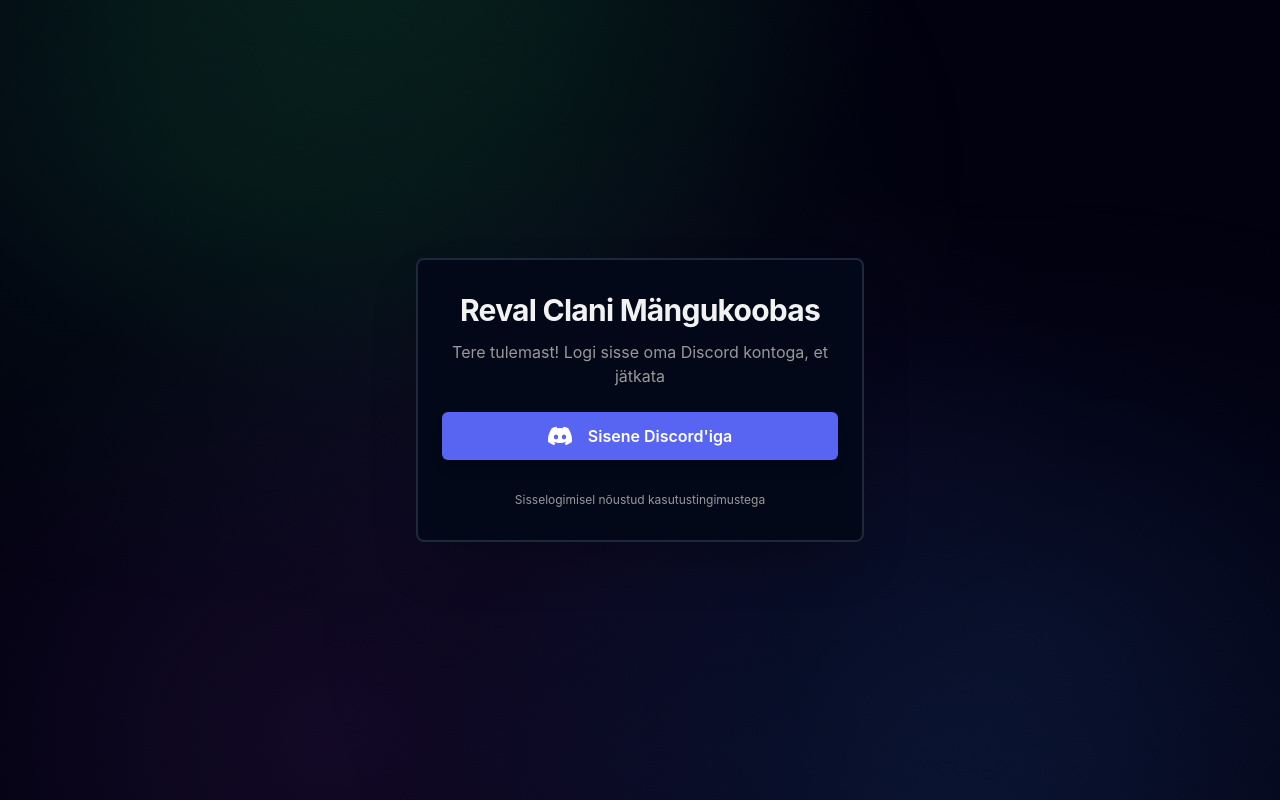
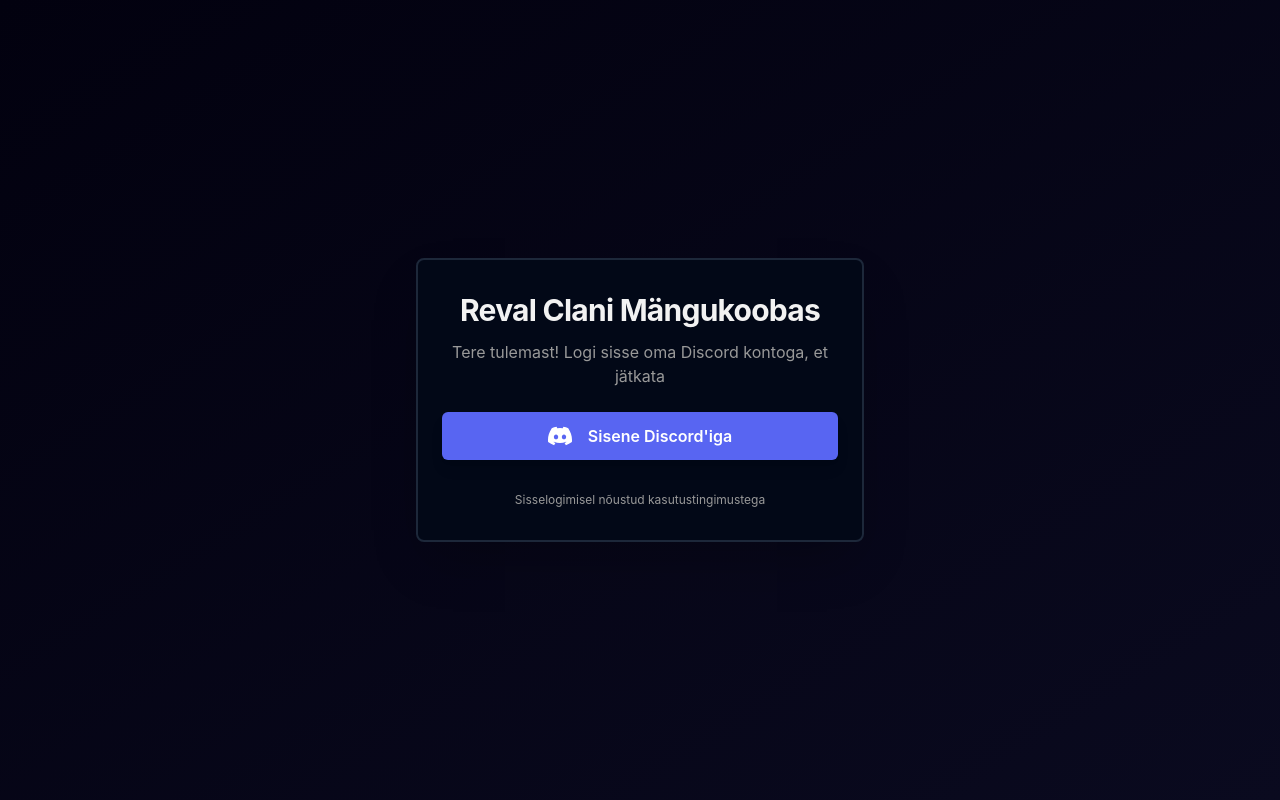
Before and after one commit to revalOSRS/reval-games, a React (Vite) app: page / in a window 1280 px wide. Built offline with nearby package versions, Linux system fonts and the light colour scheme.

Commit message:
revert: remove blob background and add header to api

```diff
--- a/src/api/members.ts
+++ b/src/api/members.ts
@@ -127,7 +127,9 @@
   },
 
   getPlayerProfile: async (discordId: string, code?: string): Promise<PlayerProfileResponse> => {
-    const query = code ? `?code=${code}` : ''
-    return api.get<PlayerProfileResponse>(`/player/${discordId}${query}`)
+    const options: RequestInit = code
+      ? { headers: { 'x-member-code': code } }
+      : {}
+    return api.get<PlayerProfileResponse>(`/player/${discordId}`, options)
   },
 }
--- a/src/index.css
+++ b/src/index.css
@@ -28,77 +28,15 @@
 }
 
 body {
-  background: #02010F;
+  background: linear-gradient(to bottom right, #02010F, #0a0a1f);
   color: var(--color-foreground);
   margin: 0;
   min-height: 100vh;
   font-family: Inter, system-ui, Avenir, Helvetica, Arial, sans-serif;
-  position: relative;
-  overflow-x: hidden;
-}
-
-body::before {
-  content: '';
-  position: fixed;
-  top: 0;
-  left: 0;
-  right: 0;
-  bottom: 0;
-  background:
-    radial-gradient(ellipse at 20% 20%, rgba(34, 197, 94, 0.08) 0%, transparent 50%),
-    radial-gradient(ellipse at 80% 80%, rgba(59, 130, 246, 0.06) 0%, transparent 50%),
-    radial-gradient(ellipse at 50% 50%, rgba(168, 85, 247, 0.04) 0%, transparent 50%);
-  pointer-events: none;
-  z-index: 0;
-}
-
-body::after {
-  content: '';
-  position: fixed;
-  top: -50%;
-  left: -50%;
-  right: -50%;
-  bottom: -50%;
-  background:
-    radial-gradient(circle at 30% 40%, rgba(34, 197, 94, 0.15) 0%, transparent 25%),
-    radial-gradient(circle at 70% 60%, rgba(59, 130, 246, 0.12) 0%, transparent 25%),
-    radial-gradient(circle at 50% 80%, rgba(168, 85, 247, 0.1) 0%, transparent 25%);
-  animation: float 45s ease-in-out infinite;
-  pointer-events: none;
-  z-index: 0;
-}
-
-@keyframes float {
-  0% {
-    transform: translate(0, 0) rotate(0deg) scale(1);
-  }
-  15% {
-    transform: translate(25px, -40px) rotate(45deg) scale(1.05);
-  }
-  30% {
-    transform: translate(-15px, -30px) rotate(90deg) scale(0.95);
-  }
-  45% {
-    transform: translate(-40px, 20px) rotate(180deg) scale(1.08);
-  }
-  60% {
-    transform: translate(10px, 35px) rotate(220deg) scale(0.92);
-  }
-  75% {
-    transform: translate(35px, 15px) rotate(290deg) scale(1.03);
-  }
-  90% {
-    transform: translate(-20px, -25px) rotate(340deg) scale(0.98);
-  }
-  100% {
-    transform: translate(0, 0) rotate(360deg) scale(1);
-  }
 }
 
 #root {
   min-height: 100vh;
-  position: relative;
-  z-index: 1;
 }
 
 /* Custom Scrollbar Styling */
```
